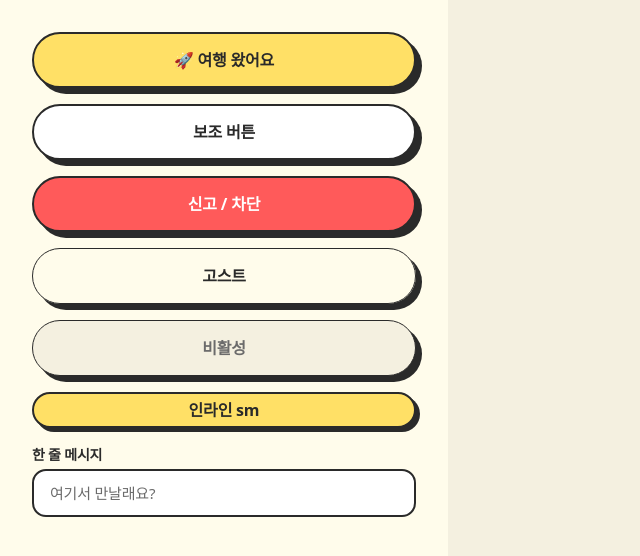
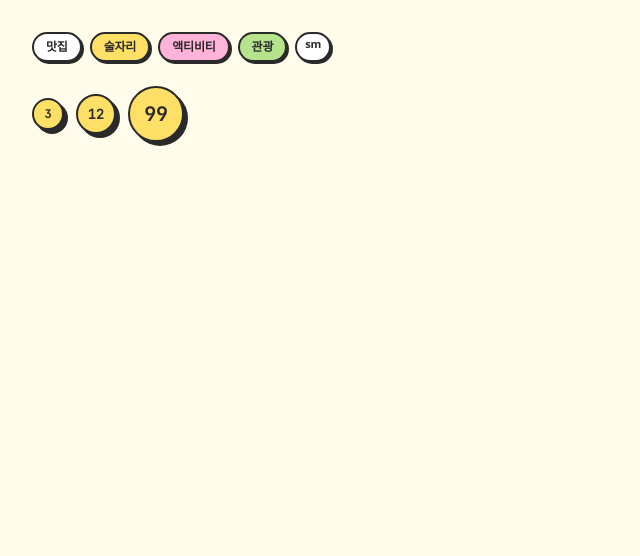
Before and after one commit to eugene0429/on-trip-frontend, a React (Vite) app in the folder mockup/: page / in a window 1280 px wide. Shown: the top 556 px of the page, without its empty margins (0-640 px from the left). Built offline with nearby package versions, Linux system fonts and the light colour scheme; a web font is replaced by a local one.

Commit message:
feat(mockup): add Chip and CoinBadge components
Co-Authored-By: Claude Opus 4.7 (1M context) <noreply@anthropic.com>

```diff
--- a/mockup/src/App.tsx
+++ b/mockup/src/App.tsx
@@ -1,20 +1,21 @@
-import { useState } from 'react';
-import StickerButton from './components/StickerButton';
-import StickerInput from './components/StickerInput';
+import Chip from './components/Chip';
+import CoinBadge from './components/CoinBadge';
 
 export default function App() {
-  const [val, setVal] = useState('');
   return (
-    <div className="min-h-screen bg-cream p-8 flex flex-col gap-4 max-w-md font-sans">
-      <StickerButton variant="primary" fullWidth onClick={() => alert('primary')}>
-        🚀 여행 왔어요
-      </StickerButton>
-      <StickerButton variant="secondary" fullWidth>보조 버튼</StickerButton>
-      <StickerButton variant="danger" fullWidth>신고 / 차단</StickerButton>
-      <StickerButton variant="ghost" fullWidth>고스트</StickerButton>
-      <StickerButton variant="disabled" fullWidth>비활성</StickerButton>
-      <StickerButton size="sm">인라인 sm</StickerButton>
-      <StickerInput label="한 줄 메시지" placeholder="여기서 만날래요?" value={val} onChange={setVal} />
+    <div className="min-h-screen bg-cream p-8 flex flex-col gap-6 font-sans">
+      <div className="flex gap-2 flex-wrap">
+        <Chip>맛집</Chip>
+        <Chip bg="bg-primary">술자리</Chip>
+        <Chip bg="bg-accentPink">액티비티</Chip>
+        <Chip bg="bg-accentLime">관광</Chip>
+        <Chip size="sm">sm</Chip>
+      </div>
+      <div className="flex gap-3 items-center">
+        <CoinBadge count={3} size="sm" />
+        <CoinBadge count={12} size="md" />
+        <CoinBadge count={99} size="lg" />
+      </div>
     </div>
   );
 }
--- /dev/null
+++ b/mockup/src/components/Chip.tsx
@@ -0,0 +1,16 @@
+import { ReactNode } from 'react';
+
+export type ChipProps = {
+  bg?: string;
+  size?: 'sm' | 'md';
+  children: ReactNode;
+};
+
+export default function Chip({ bg = 'bg-surface', size = 'md', children }: ChipProps) {
+  const padding = size === 'sm' ? 'px-2 py-0.5 text-[11px]' : 'px-3 py-1 text-[12px]';
+  return (
+    <span className={`${bg} ${padding} font-semibold text-outline border-[2px] border-outline rounded-pill shadow-sticker-xs inline-block`}>
+      {children}
+    </span>
+  );
+}
--- /dev/null
+++ b/mockup/src/components/CoinBadge.tsx
@@ -0,0 +1,23 @@
+export type CoinBadgeProps = {
+  count: number;
+  size?: 'sm' | 'md' | 'lg';
+};
+
+const SIZE_PX: Record<'sm' | 'md' | 'lg', number> = { sm: 32, md: 40, lg: 56 };
+const SIZE_FONT: Record<'sm' | 'md' | 'lg', string> = {
+  sm: 'text-[12px]',
+  md: 'text-[14px]',
+  lg: 'text-[20px]',
+};
+
+export default function CoinBadge({ count, size = 'md' }: CoinBadgeProps) {
+  const px = SIZE_PX[size];
+  return (
+    <div
+      className={`bg-primary border-[2.5px] border-outline rounded-pill shadow-sticker-sm flex items-center justify-center font-mono font-bold text-outline ${SIZE_FONT[size]}`}
+      style={{ width: px, height: px }}
+    >
+      {count}
+    </div>
+  );
+}
```
